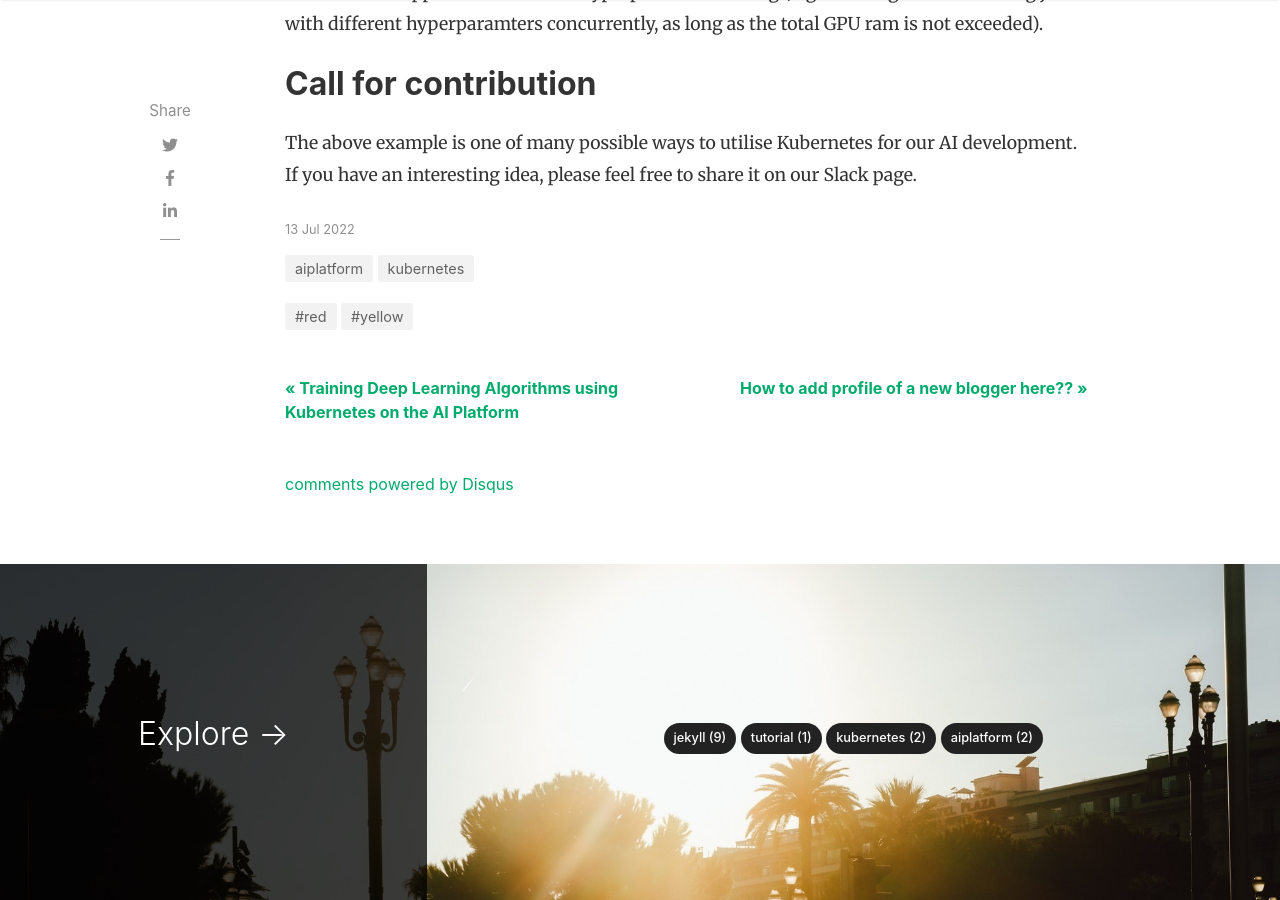
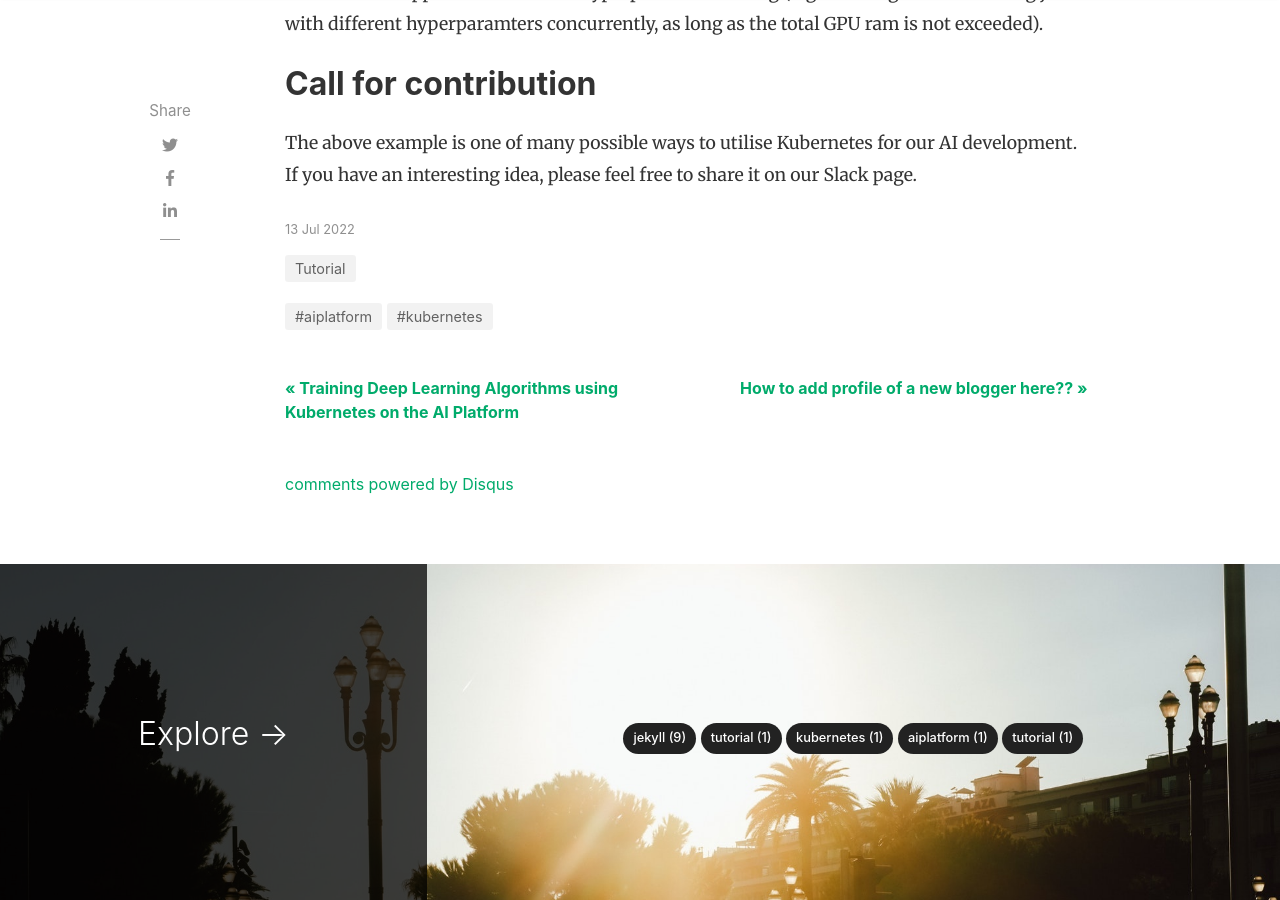
Before and after one commit to DinoHub/dinohub.github.io, a Jekyll site: the page built from _posts/2022-07-13-ml-dl-model-training-on-aiplatform-part1.md, in a window 1280 px wide and 900 px high, scrolled down 14044 px. Built offline with Jekyll 4.4.1, drawn with Linux system fonts in a browser that asks for light colours; nearby versions of some CDN libraries; comment, search, counter and statistics services are not loaded.

Commit message:
Update 2022-07-13-ml-dl-model-training-on-aiplatform-part1.md

```diff
--- a/_posts/2022-07-13-ml-dl-model-training-on-aiplatform-part1.md
+++ b/_posts/2022-07-13-ml-dl-model-training-on-aiplatform-part1.md
@@ -2,8 +2,8 @@
 layout: post
 title:  "Training a Open Source ML/DL model on AI Platform (Kubernetes) - Part I"
 author: jax
-categories: [kubernetes,aiplatform]
-tags: [red, yellow]
+categories: [Tutorial]
+tags: [kubernetes,aiplatform]
 image: ../assets/images/KubernetesTraining.png
 description: 'Training a Open Source ML/DL model on AI Platform (Kubernetes) - Part I'
 featured: false
```
